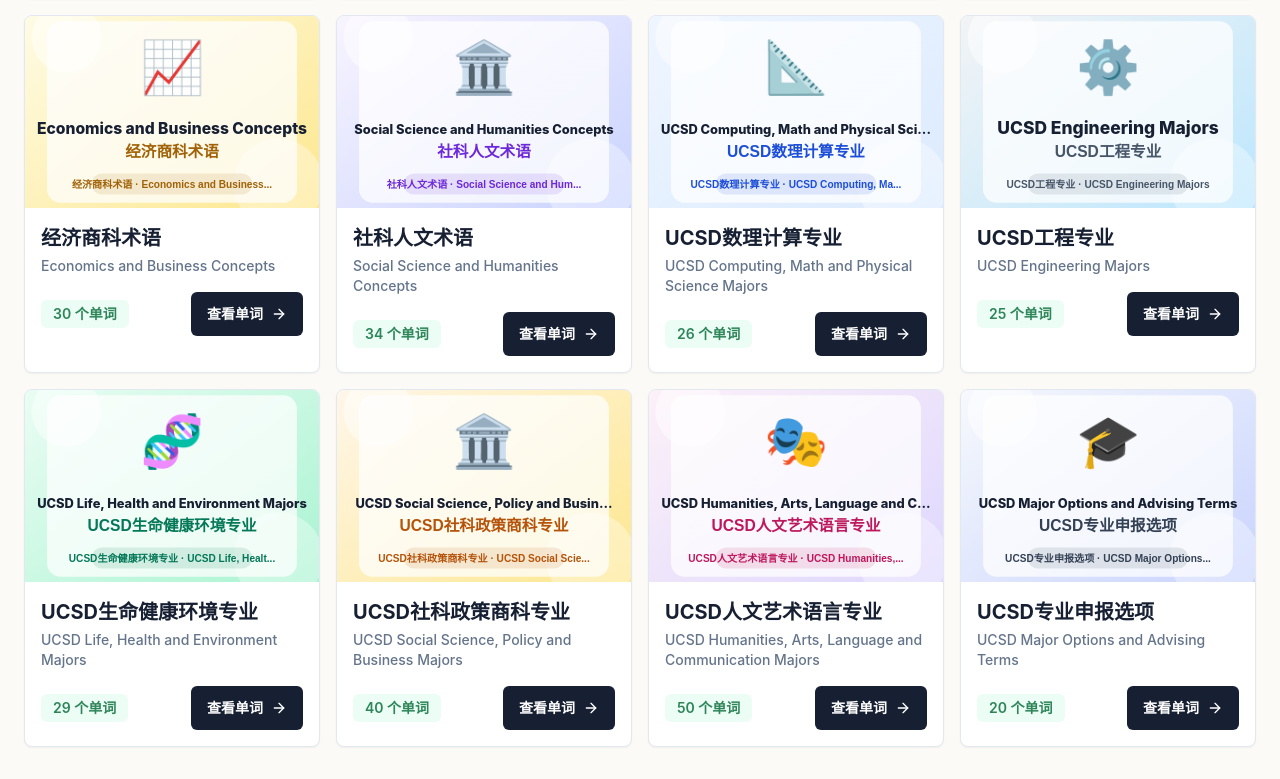
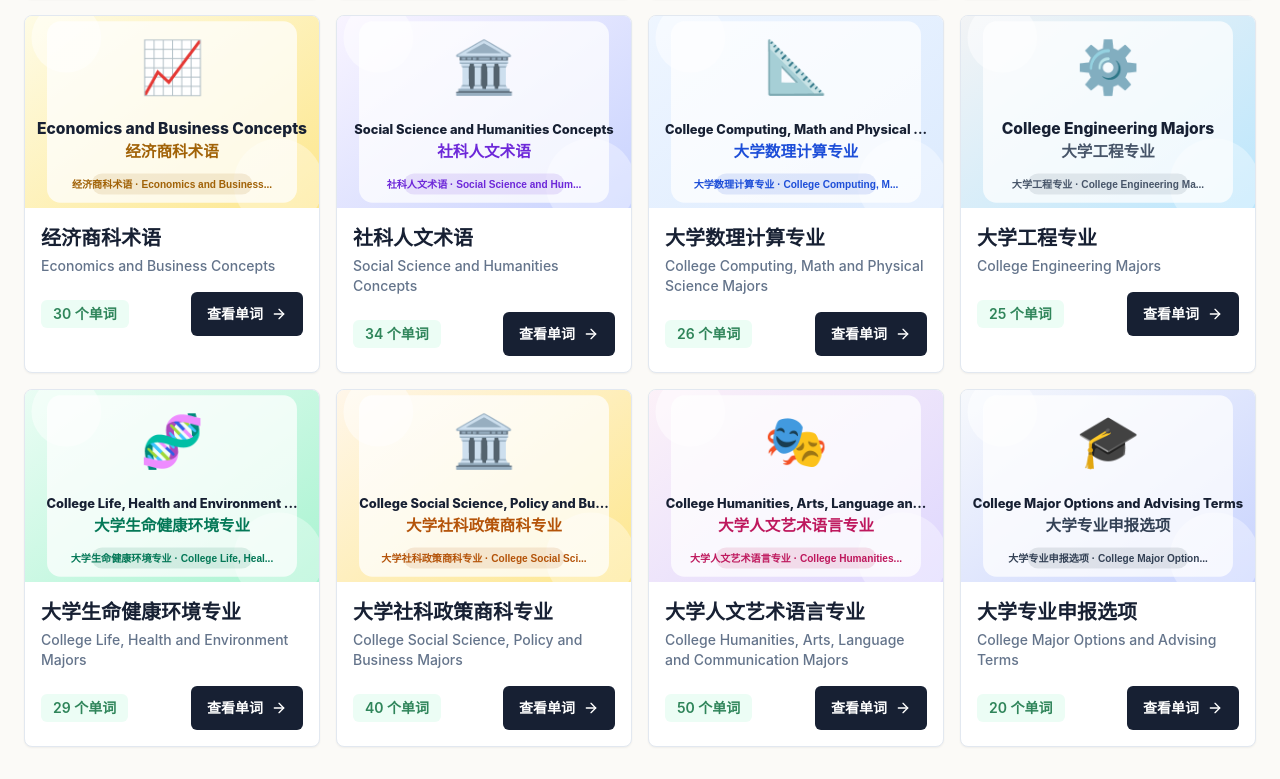
Before and after one commit to marksui/english-bridge-cn, a React (Vite) app: page /#/ in a window 1280 px wide. Shown: the part 3440-4219 px from the top of the page. Built offline with nearby package versions, Linux system fonts and the light colour scheme; no server answers.

Commit message:
Generalize college major vocabulary labels

```diff
--- a/src/data/vocabulary.ts
+++ b/src/data/vocabulary.ts
@@ -42,13 +42,12 @@
   ...(hint ? { hint } : {}),
 });
 
-// Checked against the official UC San Diego undergraduate majors page, last updated 2026-04-22.
-const ucsdMajorCategories: RawCategory[] = [
-  {
-    id: "ucsd-computing-math-physical",
-    categoryChinese: "UCSD数理计算专业",
-    categoryEnglish: "UCSD Computing, Math and Physical Science Majors",
-    imageQuery: "uc san diego computing math physical science majors",
+const collegeMajorCategories: RawCategory[] = [
+  {
+    id: "college-computing-math-physical",
+    categoryChinese: "大学数理计算专业",
+    categoryEnglish: "College Computing, Math and Physical Science Majors",
+    imageQuery: "college computing math physical science majors",
     words: [
       major("Astronomy & Astrophysics", "天文学与天体物理学"),
       major("Astrophysical Sciences", "天体物理科学"),
@@ -82,10 +81,10 @@
     ],
   },
   {
-    id: "ucsd-engineering-majors",
-    categoryChinese: "UCSD工程专业",
-    categoryEnglish: "UCSD Engineering Majors",
-    imageQuery: "uc san diego engineering majors",
+    id: "college-engineering-majors",
+    categoryChinese: "大学工程专业",
+    categoryEnglish: "College Engineering Majors",
+    imageQuery: "college engineering majors",
     words: [
       major("Bioengineering", "生物工程"),
       major("Bioengineering (Biotechnology)", "生物工程（生物技术方向）"),
@@ -130,10 +129,10 @@
     ],
   },
   {
-    id: "ucsd-life-health-environment",
-    categoryChinese: "UCSD生命健康环境专业",
-    categoryEnglish: "UCSD Life, Health and Environment Majors",
-    imageQuery: "uc san diego life health environment majors",
+    id: "college-life-health-environment",
+    categoryChinese: "大学生命健康环境专业",
+    categoryEnglish: "College Life, Health and Environment Majors",
+    imageQuery: "college life health environment majors",
     words: [
       major("Biochemistry", "生物化学"),
       major("Biology with Specialization in Bioinformatics", "生物学（生物信息学方向）"),
@@ -167,10 +166,10 @@
     ],
   },
   {
-    id: "ucsd-social-policy-business",
-    categoryChinese: "UCSD社科政策商科专业",
-    categoryEnglish: "UCSD Social Science, Policy and Business Majors",
-    imageQuery: "uc san diego social science policy business majors",
+    id: "college-social-policy-business",
+    categoryChinese: "大学社科政策商科专业",
+    categoryEnglish: "College Social Science, Policy and Business Majors",
+    imageQuery: "college social science policy business majors",
     words: [
       major("Anthropology (Archaeology)", "人类学（考古学方向）"),
       major("Anthropology (Biological Anthropology)", "人类学（生物人类学方向）"),
@@ -215,10 +214,10 @@
     ],
   },
   {
-    id: "ucsd-humanities-arts-language",
-    categoryChinese: "UCSD人文艺术语言专业",
-    categoryEnglish: "UCSD Humanities, Arts, Language and Communication Majors",
-    imageQuery: "uc san diego humanities arts language communication majors",
+    id: "college-humanities-arts-language",
+    categoryChinese: "大学人文艺术语言专业",
+    categoryEnglish: "College Humanities, Arts, Language and Communication Majors",
+    imageQuery: "college humanities arts language communication majors",
     words: [
       major("Black Diaspora and African American Studies", "黑人离散与非裔美国研究"),
       major("Chicanx and Latinx Studies", "奇卡诺/拉丁裔研究"),
@@ -276,10 +275,10 @@
     ],
   },
   {
-    id: "ucsd-major-options",
-    categoryChinese: "UCSD专业申报选项",
-    categoryEnglish: "UCSD Major Options and Advising Terms",
-    imageQuery: "uc san diego major declaration advising terms",
+    id: "college-major-options",
+    categoryChinese: "大学专业申报选项",
+    categoryEnglish: "College Major Options and Advising Terms",
+    imageQuery: "college major declaration advising terms",
     words: [
       major("Undeclared", "未定专业"),
       major("Undeclared - Humanities/Arts", "未定专业-人文/艺术"),
@@ -1572,7 +1571,7 @@
       { word: "aesthetics", chinese: "美学", hint: "es-THET-iks" },
     ],
   },
-  ...ucsdMajorCategories,
+  ...collegeMajorCategories,
 ];
 
 const categoryEmoji: Record<string, string> = {
@@ -1614,12 +1613,12 @@
   "life-science-concepts": "🧬",
   "econ-business-concepts": "📈",
   "social-humanities-concepts": "🏛️",
-  "ucsd-computing-math-physical": "📐",
-  "ucsd-engineering-majors": "⚙️",
-  "ucsd-life-health-environment": "🧬",
-  "ucsd-social-policy-business": "🏛️",
-  "ucsd-humanities-arts-language": "🎭",
-  "ucsd-major-options": "🎓",
+  "college-computing-math-physical": "📐",
+  "college-engineering-majors": "⚙️",
+  "college-life-health-environment": "🧬",
+  "college-social-policy-business": "🏛️",
+  "college-humanities-arts-language": "🎭",
+  "college-major-options": "🎓",
 };
 
 const categoryTheme: Record<string, { from: string; to: string; accent: string }> = {
@@ -1661,12 +1660,12 @@
   "life-science-concepts": { from: "#f0fdf4", to: "#bbf7d0", accent: "#047857" },
   "econ-business-concepts": { from: "#fefce8", to: "#fde68a", accent: "#a16207" },
   "social-humanities-concepts": { from: "#faf5ff", to: "#c7d2fe", accent: "#6d28d9" },
-  "ucsd-computing-math-physical": { from: "#eff6ff", to: "#dbeafe", accent: "#1d4ed8" },
-  "ucsd-engineering-majors": { from: "#f4f4f5", to: "#bae6fd", accent: "#475569" },
-  "ucsd-life-health-environment": { from: "#ecfdf5", to: "#a7f3d0", accent: "#047857" },
-  "ucsd-social-policy-business": { from: "#fff7ed", to: "#fde68a", accent: "#b45309" },
-  "ucsd-humanities-arts-language": { from: "#fdf2f8", to: "#ddd6fe", accent: "#be185d" },
-  "ucsd-major-options": { from: "#f8fafc", to: "#c7d2fe", accent: "#334155" },
+  "college-computing-math-physical": { from: "#eff6ff", to: "#dbeafe", accent: "#1d4ed8" },
+  "college-engineering-majors": { from: "#f4f4f5", to: "#bae6fd", accent: "#475569" },
+  "college-life-health-environment": { from: "#ecfdf5", to: "#a7f3d0", accent: "#047857" },
+  "college-social-policy-business": { from: "#fff7ed", to: "#fde68a", accent: "#b45309" },
+  "college-humanities-arts-language": { from: "#fdf2f8", to: "#ddd6fe", accent: "#be185d" },
+  "college-major-options": { from: "#f8fafc", to: "#c7d2fe", accent: "#334155" },
 };
 
 type ImageSourceConfig =
@@ -1713,12 +1712,12 @@
   "life-science-concepts": { mode: "fallbackOnly" },
   "econ-business-concepts": { mode: "fallbackOnly" },
   "social-humanities-concepts": { mode: "fallbackOnly" },
-  "ucsd-computing-math-physical": { mode: "fallbackOnly" },
-  "ucsd-engineering-majors": { mode: "fallbackOnly" },
-  "ucsd-life-health-environment": { mode: "fallbackOnly" },
-  "ucsd-social-policy-business": { mode: "fallbackOnly" },
-  "ucsd-humanities-arts-language": { mode: "fallbackOnly" },
-  "ucsd-major-options": { mode: "fallbackOnly" },
+  "college-computing-math-physical": { mode: "fallbackOnly" },
+  "college-engineering-majors": { mode: "fallbackOnly" },
+  "college-life-health-environment": { mode: "fallbackOnly" },
+  "college-social-policy-business": { mode: "fallbackOnly" },
+  "college-humanities-arts-language": { mode: "fallbackOnly" },
+  "college-major-options": { mode: "fallbackOnly" },
 };
 
 const wikiPageWordImages: Record<string, Record<string, string>> = {
@@ -3494,10 +3493,10 @@
     }
   }
 
-  if (category.id.startsWith("ucsd-")) {
+  if (category.id.startsWith("college-")) {
     return {
-      example: `I am considering ${item.word} as my major at UC San Diego.`,
-      exampleChinese: `我正在考虑在 UCSD 选择${item.chinese}这个专业。`,
+      example: `I am considering ${item.word} as my major at a U.S. university.`,
+      exampleChinese: `我正在考虑在美国大学选择${item.chinese}这个专业。`,
     };
   }
 
```
Also changed, not shown: scripts/check-image-coverage.mjs (+6 -6 lines).
